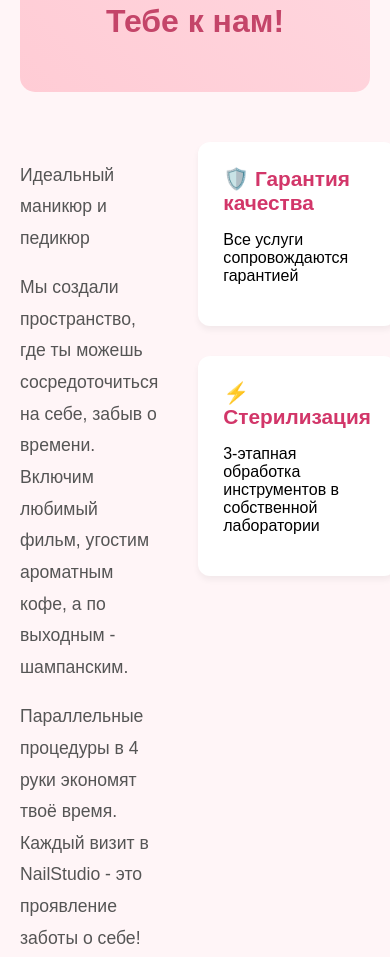
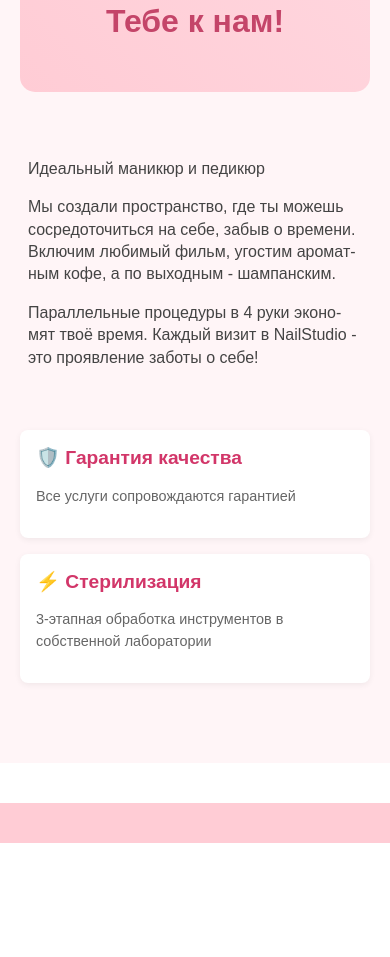
Before and after one commit to pompitata/NailSalon, a website: page client/index.html in a window 390 px wide. Shown: the part 1090-2047 px from the top of the page. After the commit the page ends 1933 px from the top, so only its background shows below. Drawn offline with Linux system fonts and the light colour scheme.

Commit message:
Fix error

```diff
--- a/client/styles.css
+++ b/client/styles.css
@@ -367,32 +367,107 @@ footer {
     margin-top: 50px;
 }
 
+@media (max-width: 768px) {
+    .about-grid {
+        grid-template-columns: 1fr; /* Одна колонка */
+        gap: 20px; /* Меньше промежуток */
+    }
+}
+
 .about-text {
-    font-size: 1.1em;
-    line-height: 1.8;
-    color: #555;
+    /* Базовые стили для десктопа */
+    font-size: clamp(1rem, 1.5vw, 1.3rem); /* 1 */
+    line-height: 1.6; /* 2 */
+    color: #444; /* 3 */
+    max-width: 65ch; /* 4 */
+    margin: 0 auto; /* 5 */
+    padding: 0 1rem; /* 6 */
+
+    /* Оптимизация для чтения */
+    text-wrap: pretty; /* 7 */
+    hyphens: auto; /* 8 */
+
+    /* Адаптивные отступы */
+    margin-bottom: clamp(1rem, 3vh, 2rem); /* 9 */
+}
+
+@media (max-width: 768px) { /* 10 */
+    .about-text {
+        line-height: 1.5;
+        font-size: clamp(0.9rem, 4vw, 1.1rem);
+        max-width: 100%;
+    }
+}
+
+@media (max-width: 480px) { /* 11 */
+    .about-text {
+        font-size: 1rem;
+        line-height: 1.4;
+        padding: 0 0.5rem;
+    }
 }
 
 .about-features {
     display: flex;
     flex-direction: column;
-    gap: 30px;
+    gap: clamp(1rem, 3vh, 2rem); /* 1 */
 }
 
 .feature-item {
-    padding: 25px;
+    padding: clamp(1rem, 3vw, 1.5rem); /* 2 */
     background: white;
-    border-radius: 12px;
-    box-shadow: 0 4px 6px rgba(0,0,0,0.05);
-    transition: transform 0.3s ease;
-}
+    border-radius: max(12px, 1.5vw); /* 3 */
+    box-shadow: 0 2px 12px rgba(0,0,0,0.08); /* 4 */
+    transition: all 0.3s cubic-bezier(0.25, 0.46, 0.45, 0.94); /* 5 */
 
-.feature-item:hover {
-    transform: translateY(-5px);
+    /* Для мобильных ховеров */
+    @media (hover: hover) { /* 6 */
+        &:hover {
+            transform: translateY(-3px);
+            box-shadow: 0 6px 16px rgba(0,0,0,0.12);
+        }
+    }
 }
 
 .feature-item h4 {
     color: #d23669;
-    margin: 0 0 15px 0;
-    font-size: 1.3em;
+    margin: 0 0 clamp(0.75rem, 2vw, 1rem) 0; /* 7 */
+    font-size: clamp(1.1rem, 1.25vw + 0.5rem, 1.4rem); /* 8 */
+    line-height: 1.3;
 }
+
+/* Адаптация для планшетов */
+@media (max-width: 992px) {
+    .feature-item {
+        padding: 1.2rem;
+        border-radius: 10px;
+    }
+
+    .about-features {
+        gap: 1.5rem;
+    }
+}
+
+/* Мобильная адаптация */
+@media (max-width: 576px) {
+    .feature-item {
+        padding: 1rem;
+        border-radius: 8px;
+        box-shadow: 0 2px 6px rgba(0,0,0,0.06);
+    }
+
+    .feature-item h4 {
+        font-size: 1.2rem;
+        margin-bottom: 0.5rem;
+    }
+
+    .about-features {
+        gap: 1rem;
+    }
+}
+
+.feature-item p {
+    font-size: clamp(0.9rem, 1vw + 0.5rem, 1.1rem);
+    line-height: 1.5;
+    color: #666;
+}
```
